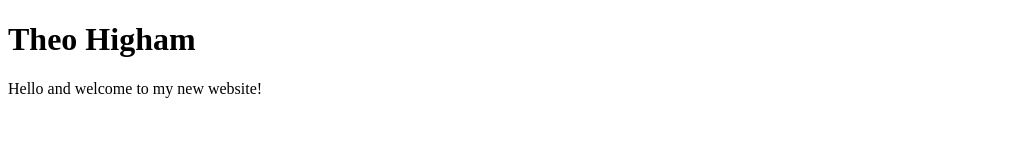
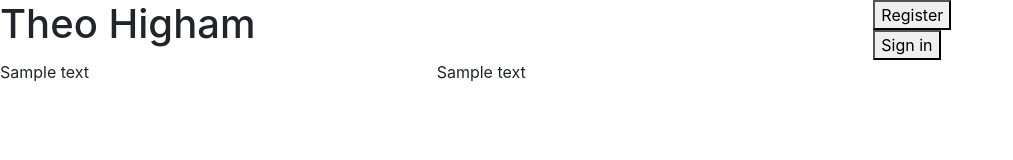
Before and after one commit to theohigham/theohigham.com, a plain HTML site: page index.html in a window 1280 px wide. Shown: the whole page, without its empty margins (0-1013 px from the left). Drawn offline with nearby package versions, Linux system fonts and the light colour scheme.

Commit message:
Second commit

```diff
--- a/index.html
+++ b/index.html
@@ -3,9 +3,30 @@
 <head>
     <meta charset="UTF-8">
     <title>Title</title>
+    <!--BootStrap CSS files-->
+    <link rel="stylesheet" href="https://cdn.jsdelivr.net/npm/bootstrap@4.3.1/dist/css/bootstrap.min.css" integrity="sha384-ggOyR0iXCbMQv3Xipma34MD+dH/1fQ784/j6cY/iJTQUOhcWr7x9JvoRxT2MZw1T" crossorigin="anonymous">
 </head>
 <body>
-    <h1>Theo Higham</h1>
-    <p>Hello and welcome to my new website!</p>
+    <div class = "row">
+    <!--This is a column of width 8-->
+        <div class = "col-md-8">
+            <h1>Theo Higham</h1>
+        </div>
+        <div class = "col-md-4">
+            <button>Register</button>
+            <br>
+            <button>Sign in</button>
+        </div>
+    </div>
+
+    <div class = "row">
+        <div class = "col-md-4">
+            <p>Sample text</p>
+        </div>
+        <div class = "col-md-8">
+            <p>Sample text</p>
+        </div>
+    </div>
+
 </body>
 </html>
```
